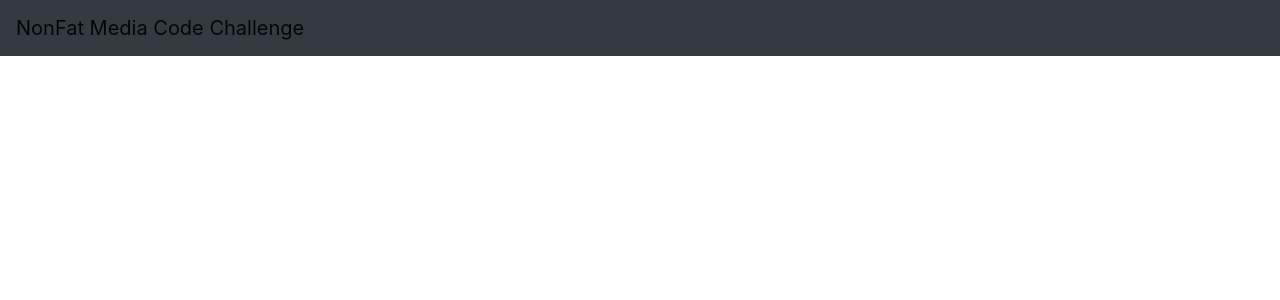
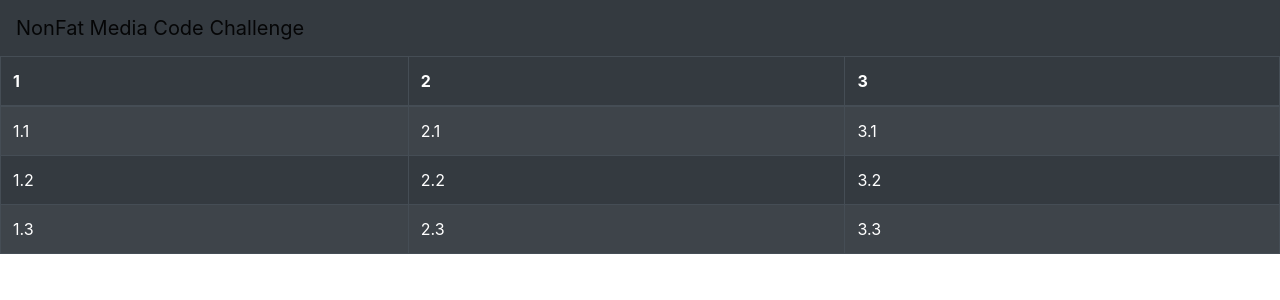
Before and after one commit to BeatrizTovar/breakdown-code, a React (Create React App) app in the folder nonfat-media/: page / in a window 1280 px wide. Shown: the top 300 px of the page. Built offline with nearby package versions, Linux system fonts and the light colour scheme.

Commit message:
addind a table component

```diff
--- a/nonfat-media/src/App.js
+++ b/nonfat-media/src/App.js
@@ -2,12 +2,14 @@ import React, { Component } from "react";
 import logo from "./logo.svg";
 import "./App.css";
 import Navbar_Top from "./common/navbar";
+import BreakdownList from "./common/list";
 
 class App extends Component {
   render() {
     return (
       <div>
         <Navbar_Top />
+        <BreakdownList />
       </div>
     );
   }
--- /dev/null
+++ b/nonfat-media/src/common/list.jsx
@@ -0,0 +1,35 @@
+import React, { Component } from "react";
+import { Table } from "react-bootstrap";
+
+const BreakdownList = () => {
+  return (
+    <Table striped bordered hover variant="dark">
+      <thead>
+        <tr>
+          <th>1</th>
+          <th>2</th>
+          <th>3</th>
+        </tr>
+      </thead>
+      <tbody>
+        <tr>
+          <td>1.1</td>
+          <td>2.1</td>
+          <td>3.1</td>
+        </tr>
+        <tr>
+          <td>1.2</td>
+          <td>2.2</td>
+          <td>3.2</td>
+        </tr>
+        <tr>
+          <td>1.3</td>
+          <td>2.3</td>
+          <td>3.3</td>
+        </tr>
+      </tbody>
+    </Table>
+  );
+};
+
+export default BreakdownList;
```
